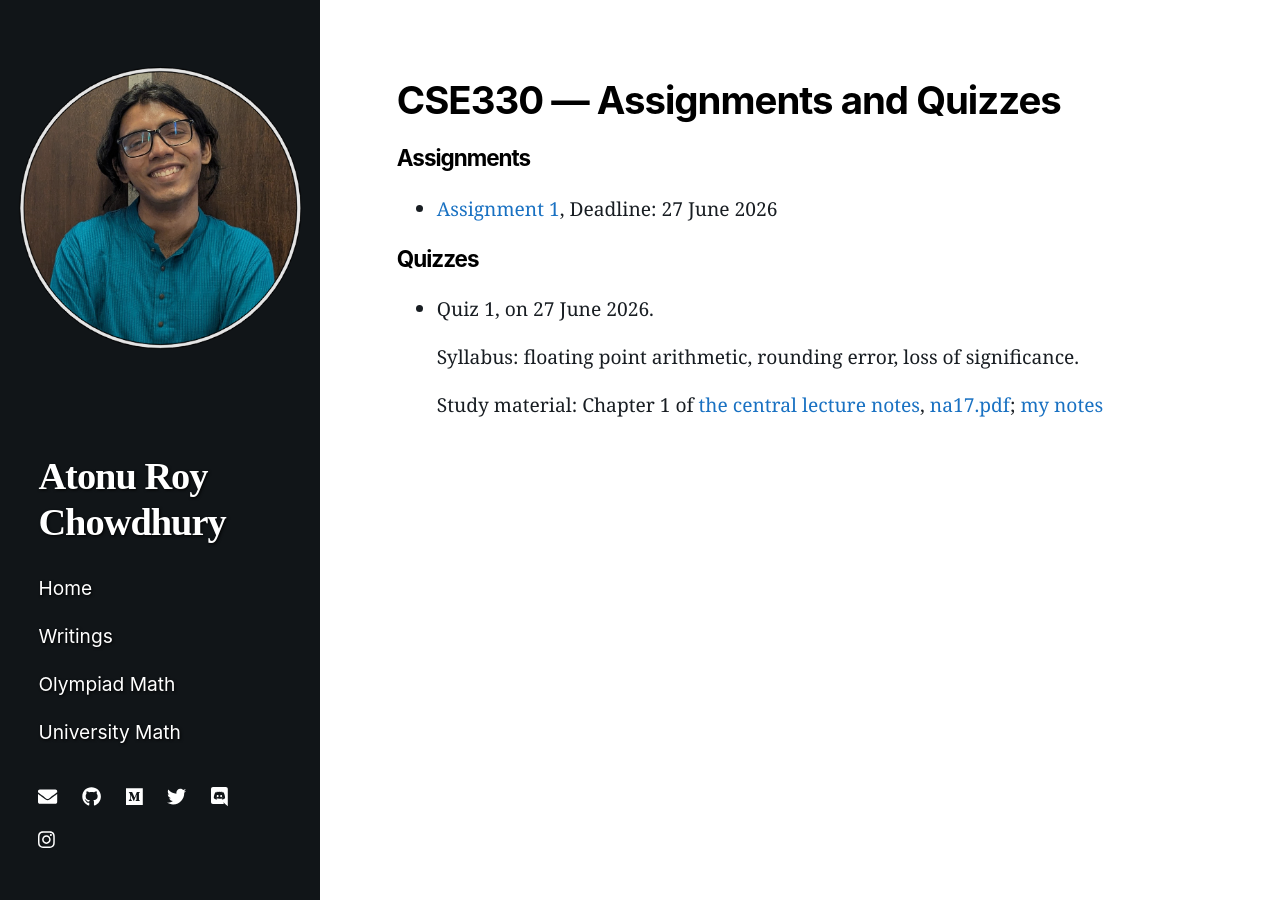
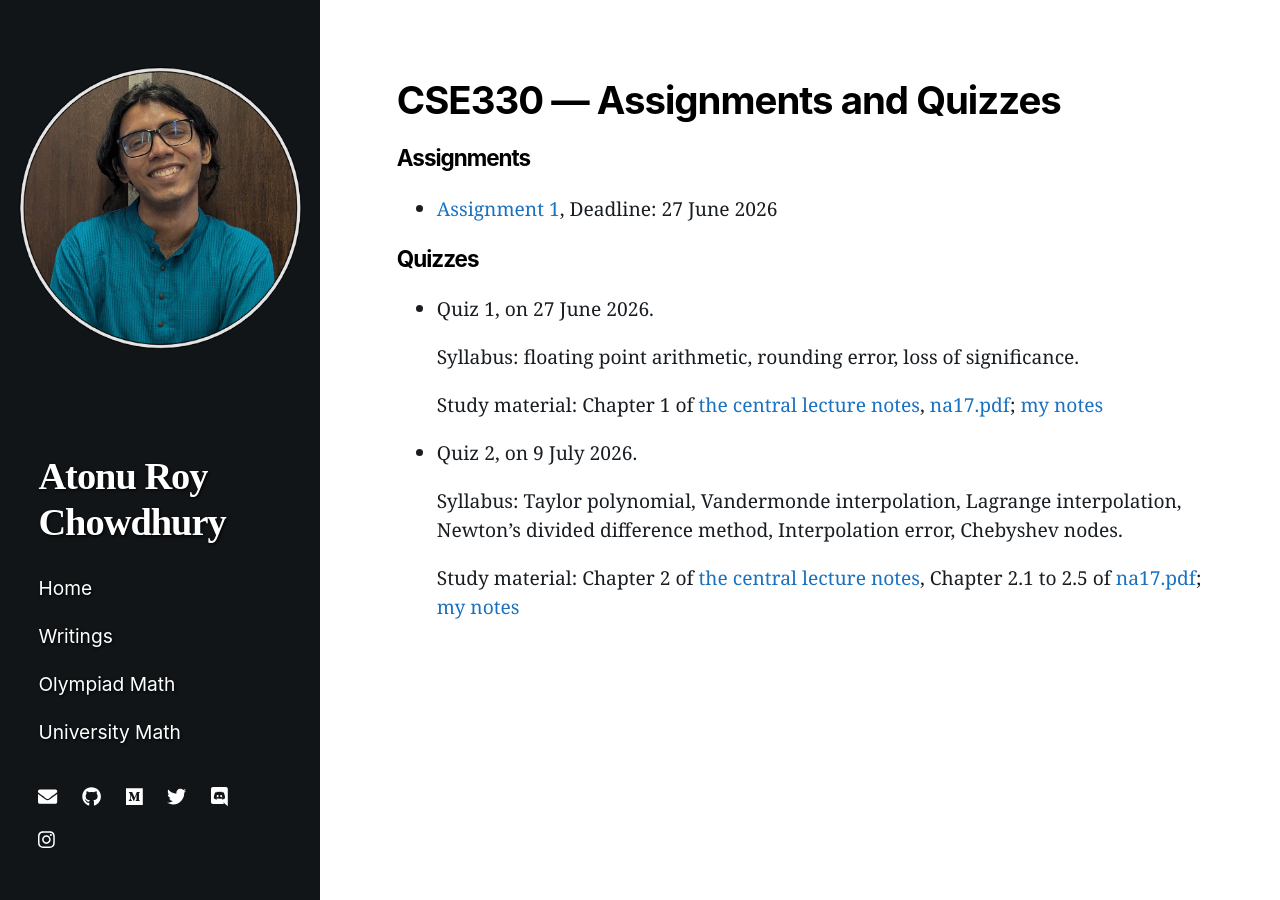
Before and after one commit to atonurc/atonurc.github.io, a Jekyll site: the page built from teaching/bracu/cse330/summer26/assignment_and_quiz.markdown, in a window 1280 px wide. Built offline with Jekyll 4.4.1, drawn with Linux system fonts in a browser that asks for light colours; nearby versions of some CDN libraries.

Commit message:
330 Q2 announcement

```diff
--- a/teaching/bracu/cse330/summer26/assignment_and_quiz.markdown
+++ b/teaching/bracu/cse330/summer26/assignment_and_quiz.markdown
@@ -19,3 +19,9 @@ title: CSE330 — Assignments and Quizzes
     Syllabus: floating point arithmetic, rounding error, loss of significance.
 
     Study material: Chapter 1 of [the central lecture notes](https://drive.google.com/file/d/1ACFJZ9dTnA7Kqqu5ipF9Uk2dhOiUdQyf/view?usp=sharing), [na17.pdf](https://www.maths.dur.ac.uk/users/anthony.yeates/NOTES/na17.pdf); [my notes](https://atonurc.github.io/teaching/bracu/cse330/spring26/floating_point.pdf)
+
+- Quiz 2, on 9 July 2026.
+
+    Syllabus: Taylor polynomial, Vandermonde interpolation, Lagrange interpolation, Newton's divided difference method, Interpolation error, Chebyshev nodes.
+
+    Study material: Chapter 2 of [the central lecture notes](https://drive.google.com/file/d/1ACFJZ9dTnA7Kqqu5ipF9Uk2dhOiUdQyf/view?usp=sharing), Chapter 2.1 to 2.5 of [na17.pdf](https://www.maths.dur.ac.uk/users/anthony.yeates/NOTES/na17.pdf); [my notes](https://atonurc.github.io/teaching/bracu/cse330/spring26/interpolation.pdf)
```
Also changed, not shown: 1 other file.
